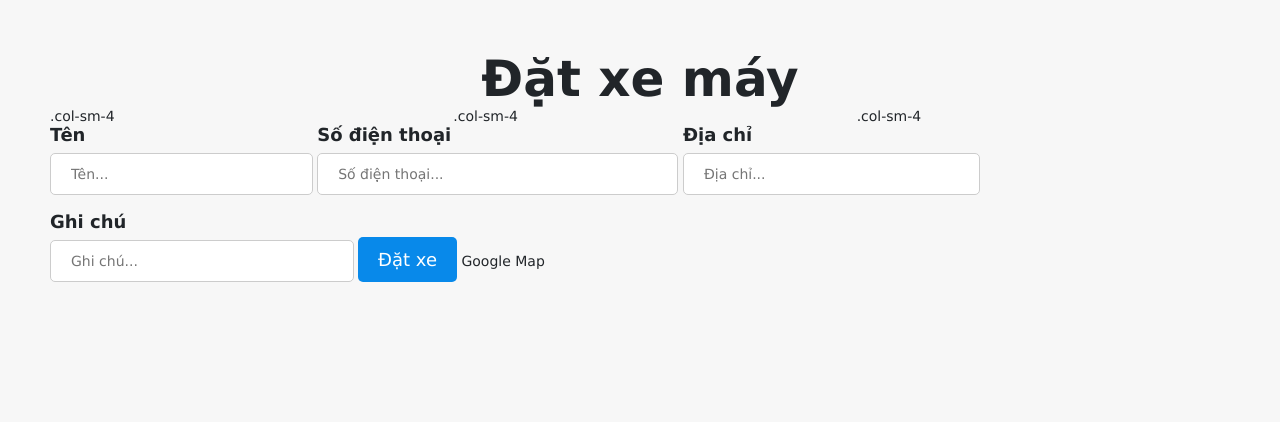
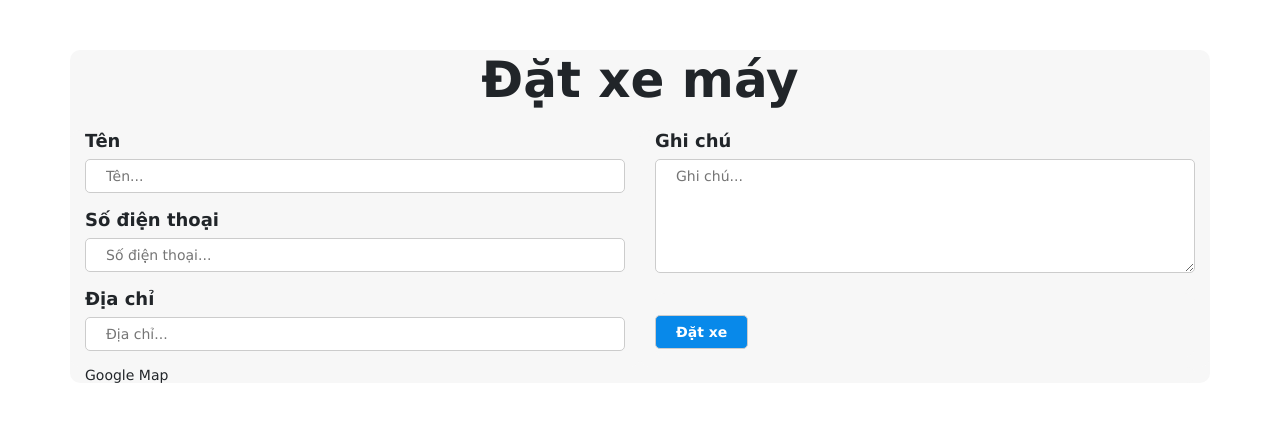
Before and after one commit to anhquoc09/bookbike, a plain HTML site: page 1512444_1512461/app1/frontend/index.html in a window 1280 px wide. Drawn offline with nearby package versions, Linux system fonts and the light colour scheme.

Commit message:
form app1

```diff
--- a/1512444_1512461/app1/frontend/index.html
+++ b/1512444_1512461/app1/frontend/index.html
@@ -12,16 +12,11 @@
 
 <body>
 
-<div id="form">
+<div class="container">
+    <h1>Đặt xe máy</h1>
     <form>
-                <div class="cap" >Đặt xe máy</div>
-
         <div class="row">
-                    <div class="col-sm-4">.col-sm-4</div>
-                    <div class="col-sm-4">.col-sm-4</div>
-                    <div class="col-sm-4">.col-sm-4</div>
-                </div>
-                <td>
+            <div class="col-sm-6">
                 <label>Tên
                     <input type="text" name="name" placeholder="Tên...">
                 </label>
@@ -31,26 +26,21 @@
                 <label>Địa chỉ
                     <input type="text" name="address" placeholder="Địa chỉ...">
                 </label>
-                </td>
-                <td>
+            </div>
+            <div class="col-sm-6">
                 <label>Ghi chú
-                        <input type="note" name="note" placeholder="Ghi chú...">
+                    <textarea rows="6" placeholder="Ghi chú..."></textarea>
                 </label>
-                </td>
-                <td>
-                    <label>
+                <div>
                     <input type="submit" value="Đặt xe">
-                    </label>
-                </td>
-
-
-                <td colspan="3">Google Map</td>
-
-        </table>
+                </div>
+            </div>
+        </div>
     </form>
+    <div>
+        Google Map
     </div>
-
-
+</div>
 </body>
 
 </html>
--- a/1512444_1512461/app1/frontend/style.css
+++ b/1512444_1512461/app1/frontend/style.css
@@ -1,83 +1,53 @@
 body {
     padding: 50px;
-    background-color: #f7f7f7;
+    background-color: #ffffff;
     font: 14px "Lucida Grande", Helvetica, Arial, sans-serif;
 }
 
+h1 {
+    margin-bottom: 20px;
+    font-size: 50px;
+    font-weight: bold;
+    text-align: center;
+}
 form {
     width: 100%;
     height: 100%;
     margin-right: auto;
     margin-left: auto;
 }
-div.form {
-    align-content: center;
-    width: 100%;
-}
-
-table {
-    display: flex;
-    justify-content: center;
-    align-items: center;
-}
-div.cap {
-    font-size: 50px;
-    font-weight: bold;
-    text-align: center;
-}
-tr {
-    height: 50px;
-    border: 1px solid #ccc;;
-}
-
-td {
-    padding: 10px;
+div {
+    background-color: #f7f7f7;
+    border-radius: 10px;
 }
 label {
+    width:100%;
     font-size: 18px;
     font-weight: bold;
 }
 
-input[type=text] {
+input,textarea {
+    width: 100%;
+    height: 100%;
     font-size: 14px;
-    width: 100%;
-    padding: 12px 20px;
     margin: 8px 0;
+    padding: 8px 20px;
+    border-radius: 5px;
+    border: 1px solid #ccc;
+    box-sizing: border-box;
     display: inline-block;
-    border: 1px solid #ccc;
-    border-radius: 5px;
-    box-sizing: border-box;
 }
-
-input[type=note] {
+[type=submit] {
+    width: auto;
     font-size: 14px;
-    width: 100%;
-    padding: 12px 20px;
-    margin: 8px 0;
-    display: inline-block;
-    border: 1px solid #ccc;
-    border-radius: 5px;
-    box-sizing: border-box;
-}
-
-input[type=submit] {
-    width: 100%;
+    font-weight: bold;
+    margin-top: 22px;
     background-color: #0889ea;
     color: white;
-    padding: 12px 20px;
-    margin: 8px 0;
-    border: none;
-    border-radius: 5px;
     cursor: pointer;
 }
-
-input[type=submit]:hover {
+[type=submit]:hover {
     background-color: #0860ab;
-}
-
-input::-webkit-outer-spin-button,
-input::-webkit-inner-spin-button {
-    -webkit-appearance: none;
 }
 
 #error {
```
Lines whose indentation alone changed are shown as unchanged.
